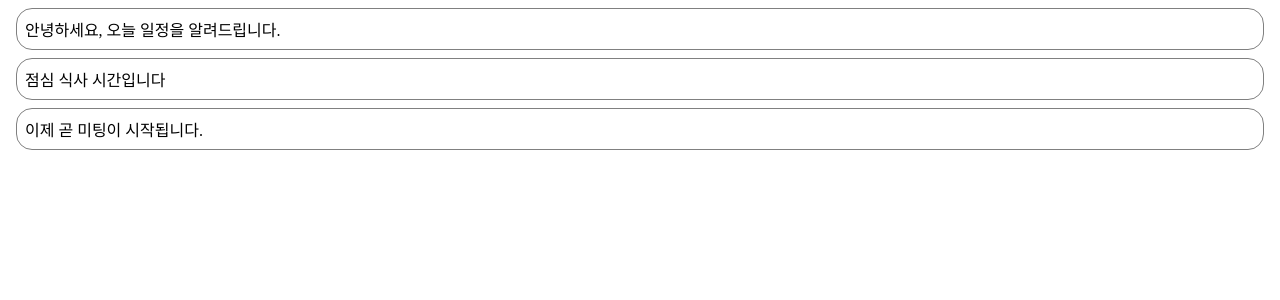
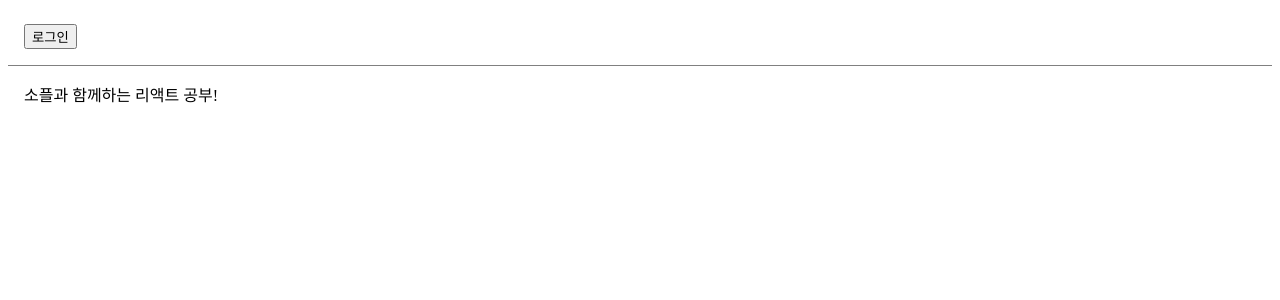
Before and after one commit to joo-seongchan/sopleReact, a React (Create React App) app: page / in a window 1280 px wide. Shown: the top 300 px of the page. Built offline with nearby package versions, Linux system fonts and the light colour scheme.

Commit message:
chapter9

```diff
--- a/src/App.js
+++ b/src/App.js
@@ -3,14 +3,16 @@ import { Chapter61 } from "./chapter6/Chapter61";
 import NotificationList from "./chapter6/Chapter6EX1";
 import { UseCount } from "./chapter7/UseCount";
 import { Chapter8 } from "./chapter8/Chapter8";
+import { LandingPage } from "./chapter9/LandingPage";
 
 function App() {
   return (
     <>
-      <NotificationList />
+      {/* <NotificationList /> */}
       {/* <Chapter61 /> */}
       {/* <UseCount /> */}
       {/* <Chapter8 /> */}
+      <LandingPage />
     </>
   );
 }
--- /dev/null
+++ b/src/chapter9/LandingPage.jsx
@@ -0,0 +1,25 @@
+import { useState } from "react";
+import { Toolbar } from "./Toolbar";
+
+export const LandingPage = (props) => {
+  const [isLoggedIn, setIsLoggedIn] = useState(false);
+
+  const onClickLogin = () => {
+    setIsLoggedIn(true);
+  };
+
+  const onClickLogOut = () => {
+    setIsLoggedIn(false);
+  };
+
+  return (
+    <div>
+      <Toolbar
+        isLoggedIn={isLoggedIn}
+        onClickLogin={onClickLogin}
+        OnClickLogout={onClickLogOut}
+      />
+      <div style={{ padding: 16 }}>소플과 함께하는 리액트 공부!</div>
+    </div>
+  );
+};
--- /dev/null
+++ b/src/chapter9/Toolbar.jsx
@@ -0,0 +1,26 @@
+const style = {
+  wrapper: {
+    padding: 16,
+    display: "flex",
+    flexDirection: "row",
+    borderBottom: "1px solid gray",
+  },
+  greeting: {
+    marginRight: 8,
+  },
+};
+
+export const Toolbar = (props) => {
+  const { isLoggedIn, onClickLogin, OnClickLogout } = props;
+  return (
+    <div style={style.wrapper}>
+      {isLoggedIn && <span style={style.greeting}>환영합니다!</span>}
+
+      {isLoggedIn ? (
+        <button onClick={OnClickLogout}>로그아웃</button>
+      ) : (
+        <button onClick={onClickLogin}>로그인</button>
+      )}
+    </div>
+  );
+};
```
